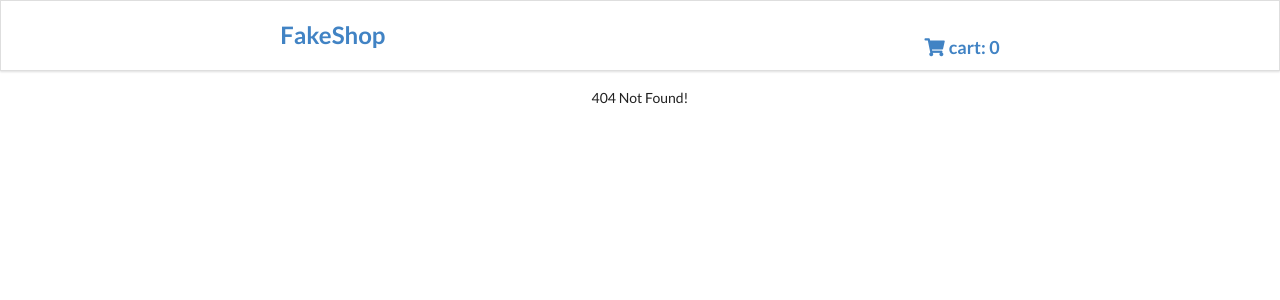
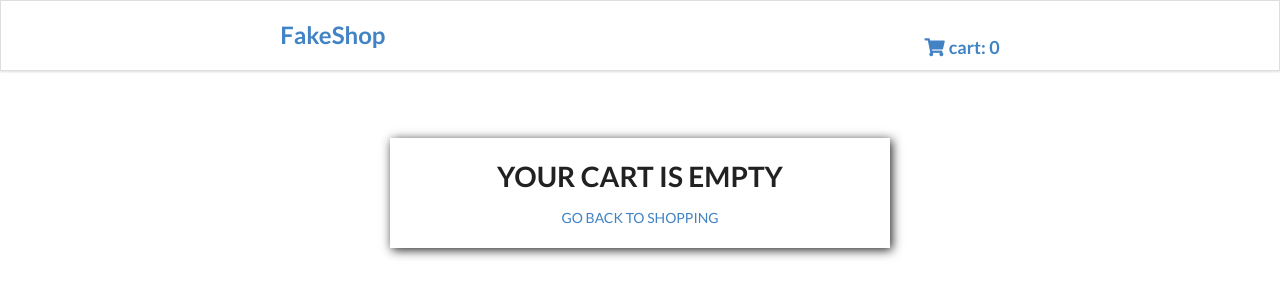
Before and after one commit to ColeThomasWinslow/Fake-Store, a React (Create React App) app: page /cart in a window 1280 px wide. Before the commit this address had no page. Shown: the top 300 px of the page. Built offline with nearby package versions, Linux system fonts and the light colour scheme.

Commit message:
add cart page with remove feature

```diff
--- a/src/App.css
+++ b/src/App.css
@@ -146,3 +146,41 @@ div.cartBox {
   align-items: baseline;
   font-size: 18px;
 }
+div.cartCard {
+  width: 85vw;
+  padding: 10px;
+  box-shadow: 0px 0px 8px;
+
+  margin: 10px;
+  display: flex;
+  flex-wrap: wrap;
+  justify-content: space-evenly;
+  align-items: center;
+}
+h4.cartTitle {
+  flex: 1;
+  margin: 5px;
+}
+p.cartPrice {
+  margin: 0px;
+  margin-right: 20px;
+  margin-left: 20px;
+}
+div.remove {
+  height: 100%;
+  font-weight: bold;
+  text-transform: uppercase;
+}
+div.remove:hover {
+  color: rgb(154, 17, 17);
+  cursor: pointer;
+}
+div.emptyCart {
+  margin-top: 50px;
+  width: 80vw;
+  max-width: 500px;
+  box-shadow: 2px 2px 10px;
+  text-transform: uppercase;
+  text-align: center;
+  padding: 20px;
+}
--- a/src/App.js
+++ b/src/App.js
@@ -3,6 +3,7 @@ import { BrowserRouter as Router, Switch, Route } from "react-router-dom";
 import { Header } from "./components/Header";
 import { ProductListing } from "./components/ProductListing";
 import { ProductDetails } from "./components/ProductDetail";
+import Cart from "./components/Cart";
 
 function App() {
   return (
@@ -12,6 +13,7 @@ function App() {
         <main>
           <Switch>
             <Route path="/" exact component={ProductListing} />
+            <Route path="/cart" exact component={Cart} />
             <Route
               path="/products/:productId"
               exact
--- /dev/null
+++ b/src/components/Cart.js
@@ -0,0 +1,56 @@
+import React from "react";
+import { useSelector, useDispatch } from "react-redux";
+import { Link } from "react-router-dom";
+import { addProduct } from "../redux/actions/productActions";
+function Cart() {
+  const dispatch = useDispatch();
+  const cart = useSelector((state) => state.cart);
+
+  const totalPriceArr = cart.products.map((product) => {
+    return product.price;
+  });
+
+  let sum = totalPriceArr.reduce(function (a, b) {
+    return a + b;
+  }, 0);
+  console.log(sum);
+  function removeFromCart(ID) {
+    const Filtered = cart.products.filter((element) => element.id !== ID);
+    console.log(Filtered);
+    dispatch(addProduct((cart.products = Filtered)));
+  }
+  return (
+    <div>
+      {cart.products.length === 0 && (
+        <div className="emptyCart">
+          <h1>Your cart is empty</h1>
+          <Link to="/">
+            <p>Go back to shopping</p>
+          </Link>
+        </div>
+      )}
+      {cart.products.length >= 1 && (
+        <div>
+          <h2> YOUR CART</h2>
+          <h2>Total Cart: ${sum}</h2>
+          {cart.products.map((product) => {
+            return (
+              <div className="cartCard">
+                <h4 className="cartTitle">{product.title}</h4>
+                <p className="cartPrice">Price: ${product.price}</p>
+                <div
+                  className="remove"
+                  onClick={() => removeFromCart(product.id)}
+                >
+                  remove item
+                </div>
+              </div>
+            );
+          })}
+        </div>
+      )}
+    </div>
+  );
+}
+
+export default Cart;
--- a/src/components/ProductListing.js
+++ b/src/components/ProductListing.js
@@ -1,5 +1,5 @@
 import React, { useEffect } from "react";
-import { useDispatch, useSelector } from "react-redux";
+import { useDispatch } from "react-redux";
 import axios from "axios";
 import { setProducts } from "../redux/actions/productActions";
 import ProductComponent from "./ProductComponent";
--- a/src/redux/actions/productActions.js
+++ b/src/redux/actions/productActions.js
@@ -11,6 +11,7 @@ export const addProduct = (product) => {
     payload: product,
   };
 };
+
 export const selectedProduct = (product) => {
   return {
     type: ActionTypes.SElECTED_PRODUCTS,
--- a/src/redux/reducers/productReducer.js
+++ b/src/redux/reducers/productReducer.js
@@ -26,6 +26,7 @@ export const addProductReducer = (state = initialState, { type, payload }) => {
   switch (type) {
     case ActionTypes.ADD_TO_CART:
       return { ...state, ...payload };
+
     default:
       return state;
   }
```
